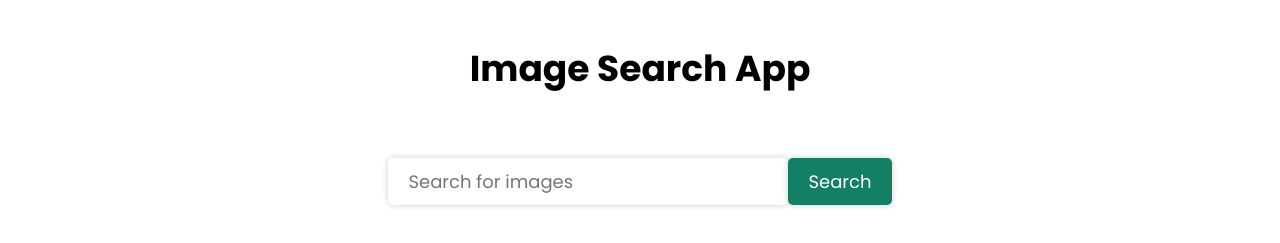
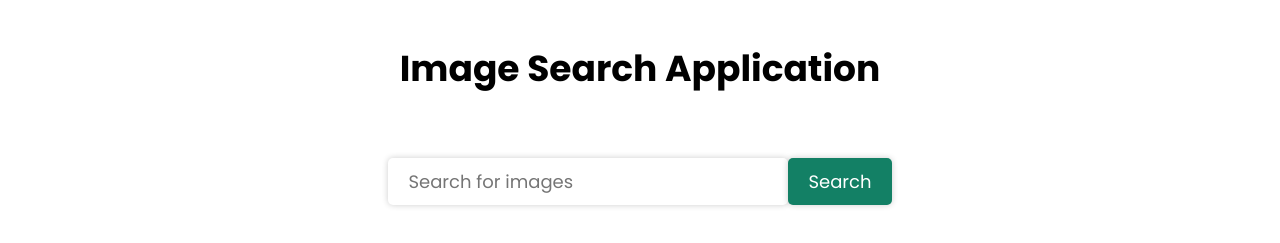
Before and after one commit to chandanapriya026/Image-search-App, a plain HTML site: page index.html in a window 1280 px wide. Shown: the top 243 px of the page. Drawn offline with Linux system fonts and the light colour scheme.

Commit message:
issue updated

```diff
--- a/index.html
+++ b/index.html
@@ -14,7 +14,7 @@
 </head>
 
 <body>
-    <h1>Image Search App</h1>
+    <h1>Image Search Application</h1>
     <form>
         <input type="text" placeholder="Search for images" id="search-input" />
         <button id="search-button">Search</button>
```
